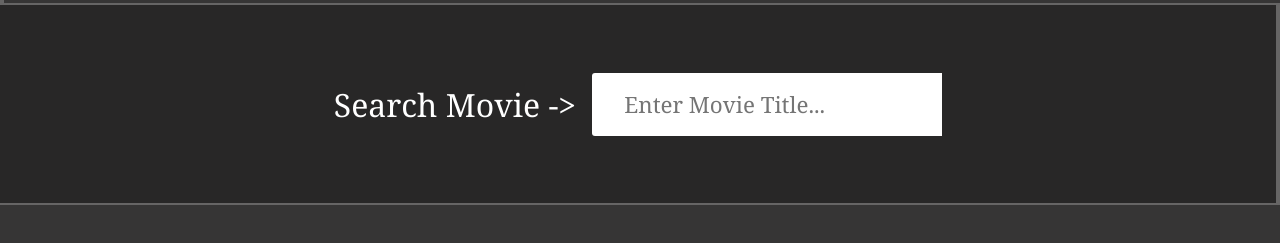
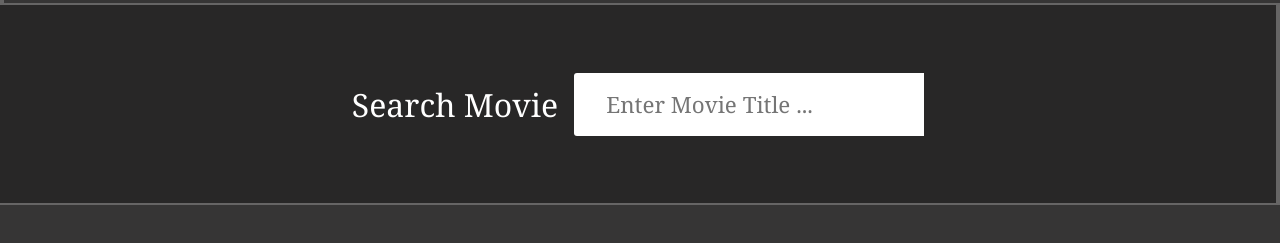
Before and after one commit to Ishimwe-Jean-Gloire/movie-app, a plain HTML site: page index.html in a window 1280 px wide. Shown: the part 49-292 px from the top of the page. Drawn offline with Linux system fonts and the light colour scheme.

Commit message:
Update index.html

```diff
--- a/index.html
+++ b/index.html
@@ -5,7 +5,7 @@
     <meta http-equiv="X-UA-Compatible" content="IE=edge">
     <meta name="viewport" content="width=device-width, initial-scale=1.0">
     <meta http-equiv="Content-Security-Policy" content="upgrade-insecure-requests">
-    <title>IMDB Clone-PB</title>
+    <title>Movie Search App</title>
 
     <link rel="shortcut icon" href="logo.png">
     <link rel="stylesheet" href="style.css">
@@ -28,8 +28,8 @@
         <div class="search-container">
             <div class="search-element">
 
-                <h1>Search Movie -></h1>
-                <input type="text" class="form-control" placeholder="Enter Movie Title..." id="movie-search-box">
+                <h1>Search Movie </h1>
+                <input type="text" class="form-control" placeholder="Enter Movie Title ..." id="movie-search-box">
 
                 <div class="search-list" id="search-list">
                     <!-- This is the suggestions box list, inside which all similar movies will be displayed acc. to user entered movie title -->
```
